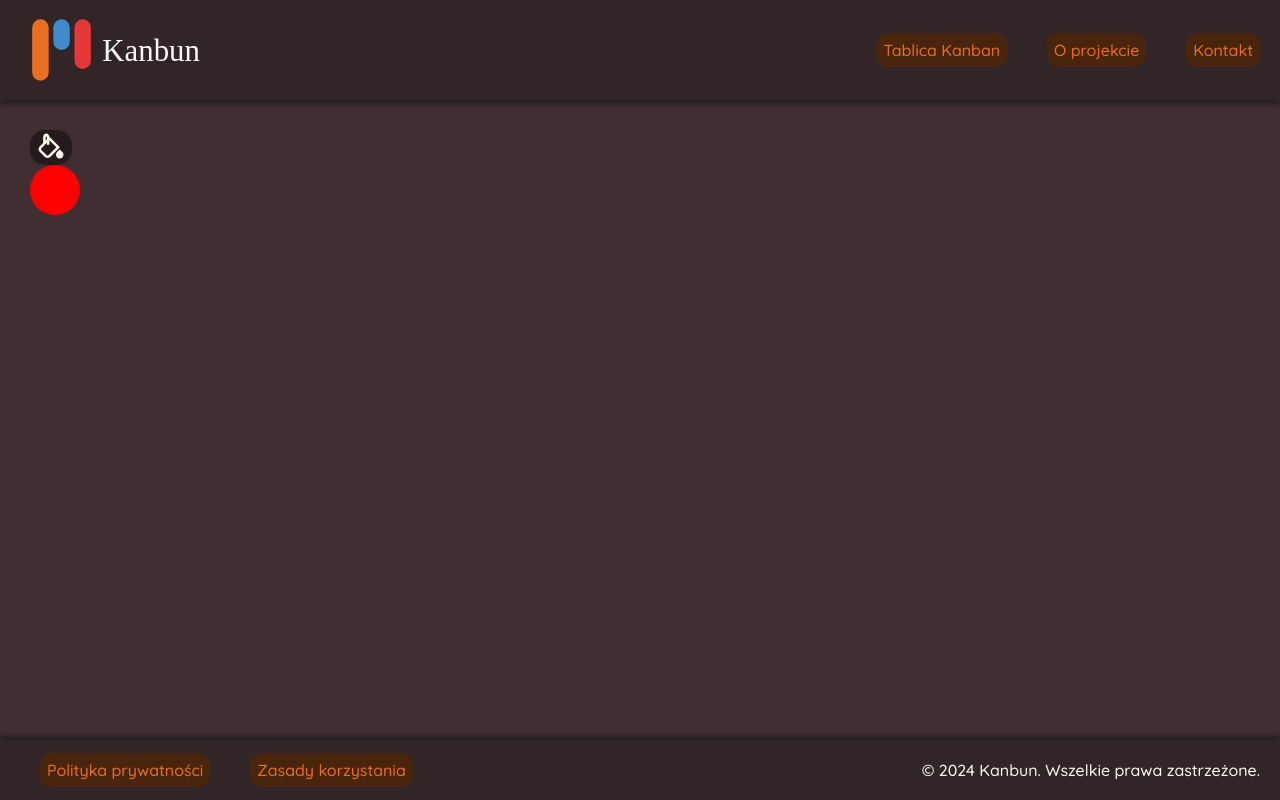
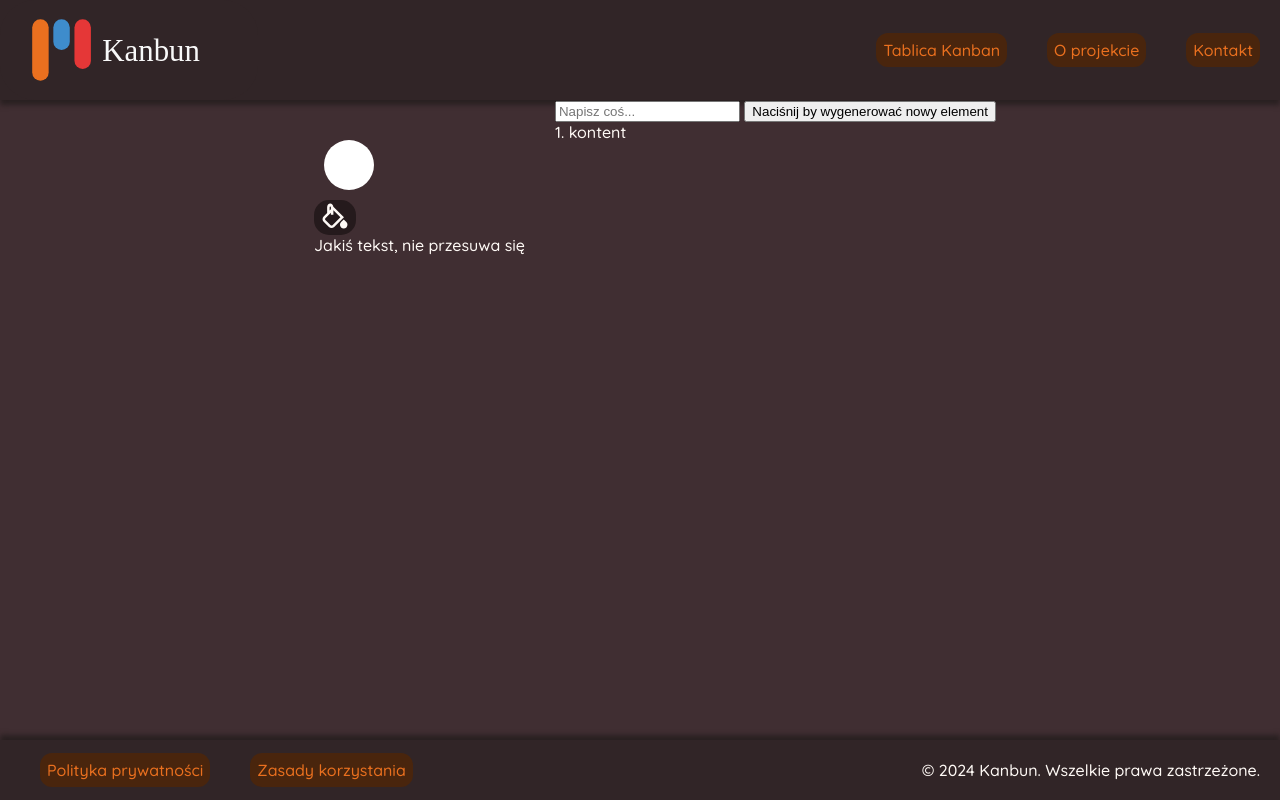
Before and after one commit to Lineairex/Kanbun, a SvelteKit app: page / in a window 1280 px wide. Built offline with nearby package versions, Linux system fonts and the light colour scheme.

Commit message:
"Po łebkach"

```diff
--- /dev/null
+++ b/src/lib/DynamicDiv.svelte
@@ -0,0 +1,38 @@
+<script lang='ts'>
+    let num: number = 2;
+    let elements = [
+        { number: 1, content: "kontent"}
+    ];
+
+    $: num, elements=elements;
+
+    let newContent: string = "";
+
+    function generateElement() {
+        elements.push({ number: num, content: newContent });
+        num++;
+        newContent = "";
+    }
+</script>
+
+<style>
+    .content {
+        align-items: center;
+    }
+</style>
+
+<div class="content">
+    <form on:submit|preventDefault={generateElement}>
+        <input bind:value={newContent} placeholder="Napisz coś...">
+        <button class="button" type="submit">
+            Naciśnij by wygenerować nowy element
+        </button>
+    </form>
+
+
+    {#each elements as element}
+    <div class='elements'>
+        {element.number}. {element.content}
+    </div>
+    {/each}
+</div>
--- a/src/lib/color-picker/ColorButton.svelte
+++ b/src/lib/color-picker/ColorButton.svelte
@@ -2,14 +2,19 @@
     export let name = "Default Color";
     export let color = "#FFFFFF";
 
-    export let setColor: any;
+    export let id = '.color-circle';
 
-    function handleClick() {
-        setColor(color);
-    }
+    function setColor() {
+    const colorCircles = document.querySelectorAll(id);
+
+    colorCircles.forEach(circle => {
+      const circleElement = circle as HTMLElement;
+      circleElement.style.backgroundColor = color;
+    });
+  }
 </script>
 
-<button class="button option" on:click={handleClick}>
+<button class="button option" on:click={setColor}>
     <div id="circle-small" style="background: {color};"></div>
     <div class="name">{name}</div>
 </button>
@@ -23,14 +28,20 @@
         background-color: $ui-background;
         color: $ui-text;
         padding: 5px 5px;
-        width: fit-content;
 
         border-radius: 20px;
         border: 10px $ui-background;
 
         cursor: pointer;
 
+        transition: 0.15s ease;
+
         @include default-font;
+    }
+
+    .option:hover {
+        box-shadow:0px 0px 5px $ui-accent;
+        background-color: $ui-accent;
     }
 
     .name {
--- a/src/lib/color-picker/ColorPicker.svelte
+++ b/src/lib/color-picker/ColorPicker.svelte
@@ -1,20 +1,12 @@
 <script lang="ts">
   import ColorButton from "./ColorButton.svelte";
   import { colors } from "./Colors";
+  import { slide } from 'svelte/transition';
 
   let showMenu = false;
 
   function toggleMenu() {
     showMenu = !showMenu;
-  }
-
-  function setColor(color: string) {
-    const colorCircles = document.querySelectorAll('.color-circle');
-
-    colorCircles.forEach(circle => {
-      const circleElement = circle as HTMLElement;
-      circleElement.style.backgroundColor = color;
-    });
   }
 
   let color = "#FFFFFF";
@@ -28,9 +20,18 @@
     border: 0;
     background-color: $ui-background;
     border-radius: 15px;
+    cursor: pointer;
+
+    transition: 0.15s ease;
+  }
+
+  .menuButton:hover {
+    background-color: $ui-accent;
+    box-shadow: 0px 0px 5px $ui-accent;
   }
 
   .menu {
+    position: absolute;
     background-color: $ui-background;
     width: fit-content;
     height: fit-content;
@@ -43,9 +44,9 @@
 </button>
 
 {#if showMenu}
-  <div class="menu">
+  <div class="menu" transition:slide={{ delay: 0, duration: 300, axis: 'y' }}>
     {#each colors as color}
-      <ColorButton name={color.name} color={color.colorBackground} {setColor}/>
+      <ColorButton name={color.name} color={color.colorBackground}/>
     {/each}
   </div>
 {/if}
--- a/src/routes/+page.svelte
+++ b/src/routes/+page.svelte
@@ -1,6 +1,7 @@
 <title>Główna tablica - Kanbun</title>
 
 <script>
+    import DynamicDiv from '$lib/DynamicDiv.svelte';
     import Task from '../lib/kanban/Task.svelte';
 </script>
 
@@ -13,11 +14,24 @@
         width: 50px;
         height: 50px;
         border-radius: 25px;
-        background-color: red;
+        background-color: white;
+        margin: 10px;
+    }
+
+    .content {
+        display: flex;
+        justify-content: center;
     }
 </style>
 
-<div class="kanban">
-    <Task />
-    <div class="color-circle"></div>
+<div class="content">
+    <div class="kanban">
+        <div class="color-circle"></div>
+        <div class="colors">
+            <Task />
+        </div>
+        Jakiś tekst, nie przesuwa się
+    </div>
+
+    <DynamicDiv />
 </div>
--- a/src/routes/Informacje/+page.svelte
+++ b/src/routes/Informacje/+page.svelte
@@ -8,7 +8,7 @@
     }
 
     .zdjecie-info {
-        background-image: url("zrzut_ekranu.png");
+        background-image: url("kanban-office.jpg");
         background-position: center;
         background-size: cover;
         height: 500px;
```
Also changed, not shown: src/lib/kanban/stores.ts (added, +14 -0 lines), static/kanban-office.jpg (added), static/zrzut_ekranu.png (deleted).
